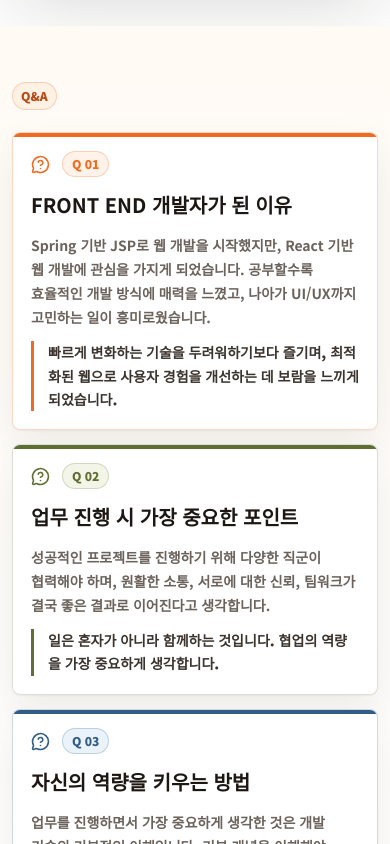
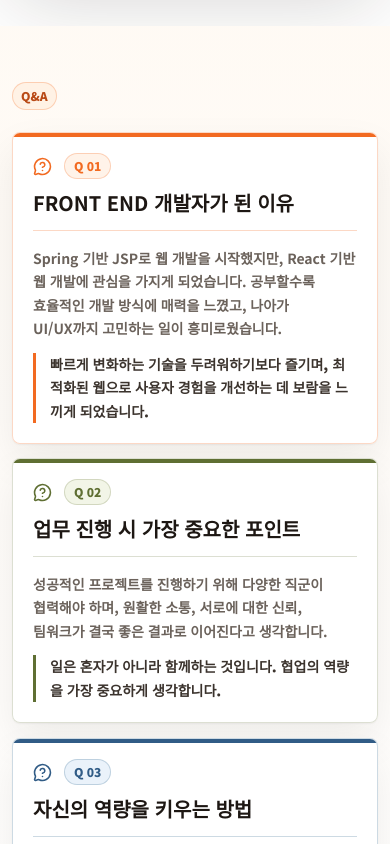
Before and after one commit to 960403jo/portfolio, a Next.js app: page / in a window 390 px wide. Shown: the part 5860-6704 px from the top of the page. Built offline with nearby package versions, Linux system fonts and the light colour scheme; no server answers.

Commit message:
Fix Q&A layout on narrower screens

```diff
--- a/app/globals.css
+++ b/app/globals.css
@@ -1262,8 +1262,8 @@ li {
   --panel-accent-line: var(--accent-line-orange);
   position: relative;
   display: grid;
-  grid-template-columns: minmax(180px, 0.34fr) minmax(0, 1fr);
-  gap: 24px;
+  grid-template-columns: minmax(220px, 0.32fr) minmax(0, 1fr);
+  gap: 28px;
   align-items: start;
   border: 1px solid var(--panel-accent-line);
   border-radius: 8px;
@@ -1311,6 +1311,11 @@ li {
   font-weight: 950;
   line-height: 1.2;
   padding: 5px 9px;
+}
+
+.interview-card__question,
+.interview-card__answer {
+  min-width: 0;
 }
 
 .interview-card h3 {
@@ -2602,6 +2607,25 @@ li {
     grid-template-columns: repeat(2, minmax(0, 1fr));
   }
 
+  .section--interview .interview-grid {
+    max-width: 760px;
+  }
+
+  .interview-card {
+    grid-template-columns: 1fr;
+    gap: 18px;
+    padding: 24px;
+  }
+
+  .interview-card__top {
+    margin-bottom: 14px;
+  }
+
+  .interview-card__answer {
+    border-top: 1px solid var(--panel-accent-line);
+    padding-top: 18px;
+  }
+
   .project-grid--featured {
     grid-template-columns: repeat(2, minmax(0, 1fr));
   }
@@ -3011,19 +3035,28 @@ li {
   }
 
   .interview-card {
-    grid-template-columns: 1fr;
-    gap: 16px;
+    gap: 14px;
     min-height: auto;
-    padding: 18px;
+    padding: 20px;
   }
 
   .interview-card h3 {
     font-size: 20px;
+    line-height: 1.22;
+  }
+
+  .interview-card__top {
+    margin-bottom: 12px;
+  }
+
+  .interview-card__answer {
+    padding-top: 16px;
   }
 
   .interview-card__answer p,
   .interview-card__answer strong {
     font-size: 14px;
+    line-height: 1.68;
   }
 
   .skill-panel,
```
Also changed, not shown: 4 other files (tests, documents, lock files or other folders).
